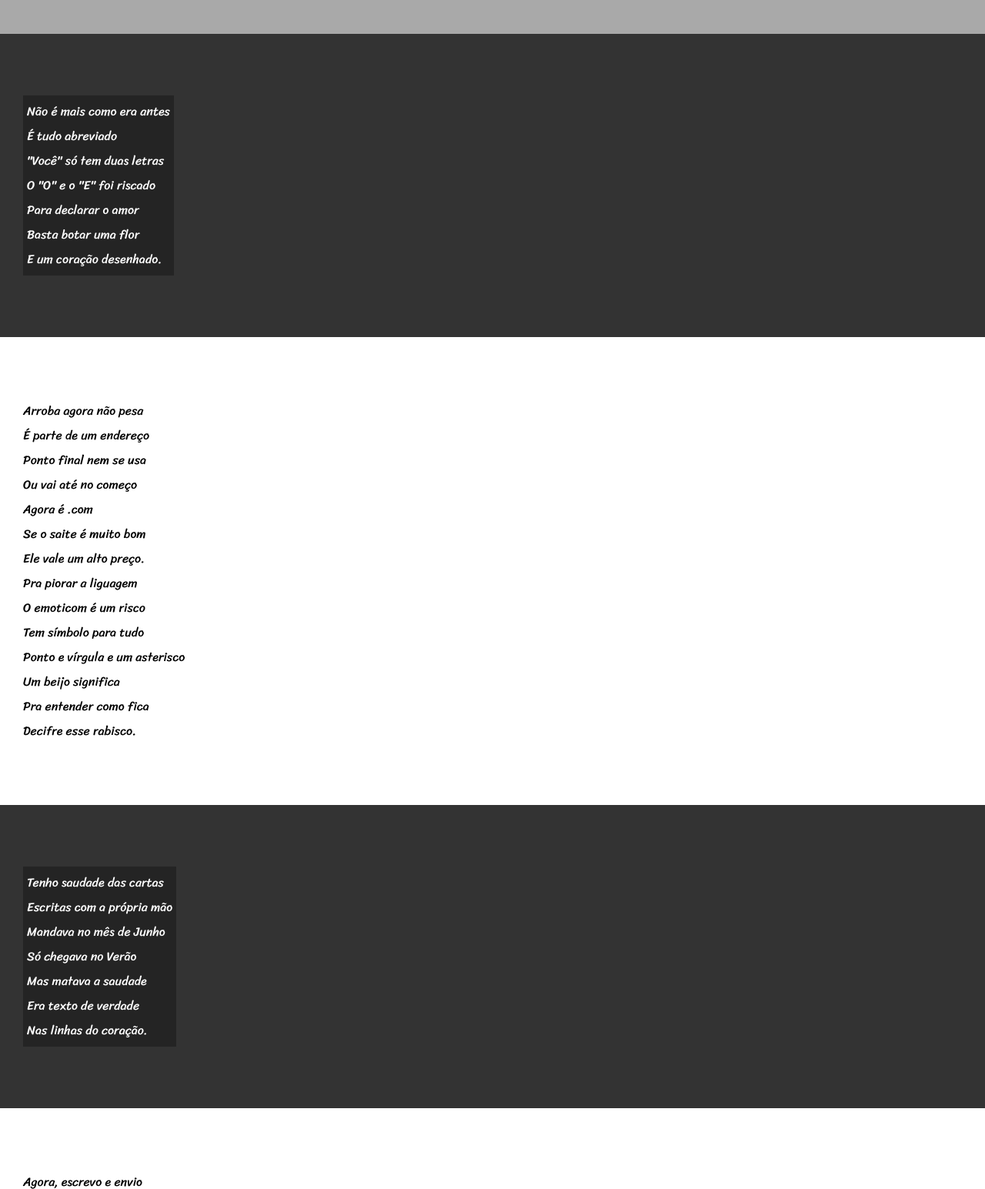
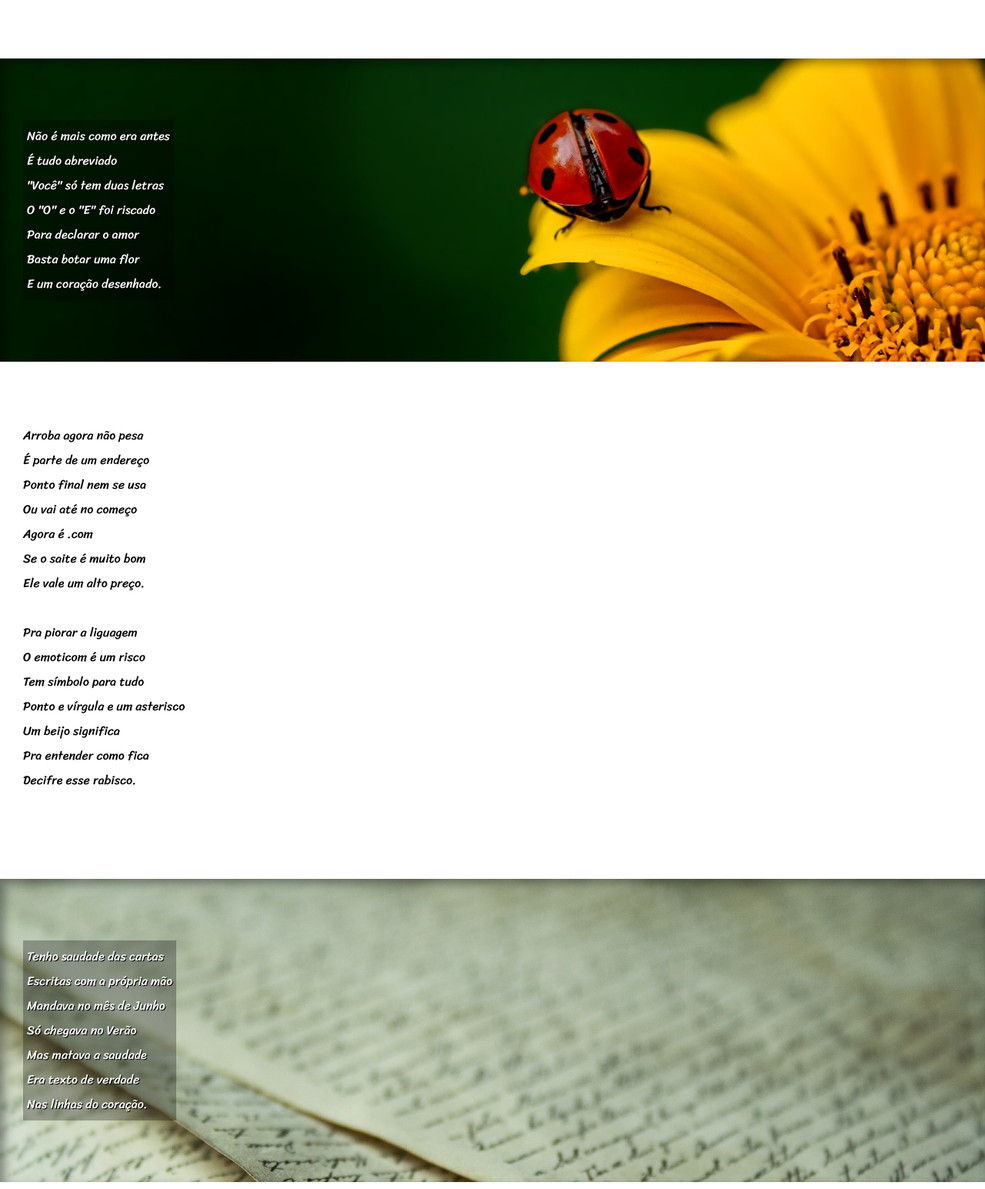
Before and after one commit to RyanEnlightenment/html-css, a plain HTML site: page desafio/d12/index.html in a window 1280 px wide. Shown: the part 600-2145 px from the top of the page at 77% size. Drawn offline with Linux system fonts and the light colour scheme.

Commit message:
finalização do projeto cordel

```diff
--- a/desafio/d12/estilo/style.css
+++ b/desafio/d12/estilo/style.css
@@ -18,7 +18,7 @@
 html, body {
 
     min-height: 100vh;
-    background-color: darkgrey;
+    background-color: white;
     font-family: var(--fonte1);
 
 }
@@ -65,6 +65,10 @@
     font-size: 3,5vw;
 }
 
+section > p {
+     padding-bottom: 2em;
+}
+
 section.normal{
     background-color: white;
     color: black;
@@ -73,12 +77,27 @@
 section.imagem{
      background-color: rgba(51, 51, 51);
      color: white;
+     box-shadow: inset 6px 6px 13px 0px rgba(0, 0, 0, 0.39);
+     background-attachment: fixed;
 }
 
 section.imagem > p {
    display: inline-block;
    padding: 5px;
     background-color: rgba(0, 0, 0, 0.288);
+    text-shadow: 1px 1px 0px black;
+}
+
+section#img01{
+    background-image: url('../imagens/background001.jpg');
+    background-position: right center;
+    background-size: cover;
+}
+
+section#img02{
+
+    background-image: url('../imagens/background002.jpg');
+    background-size: cover;
 }
 
 footer {
--- a/desafio/d12/index.html
+++ b/desafio/d12/index.html
@@ -27,7 +27,7 @@
 
 
 
-        <section class="imagem">
+        <section class="imagem" id="img01">
             <p>
                 Não é mais como era antes <br>
                 É tudo abreviado <br>
@@ -67,7 +67,7 @@
 
 
 
-        <section class="imagem">
+        <section class="imagem" id="img02">
             <p>
                 Tenho saudade das cartas <br>
                 Escritas com a própria mão <br>
```
